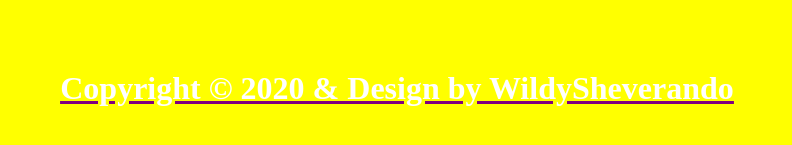
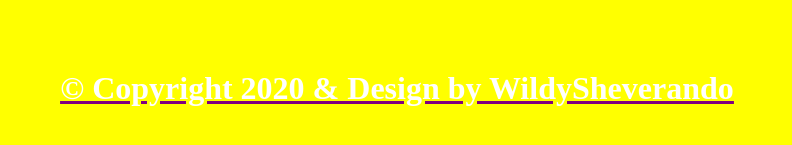
Before and after one commit to wildysheverandoweb/njjnjbhbgvyuyyhuy, a plain HTML site: page index.html in a window 1280 px wide. Shown: the part 609-754 px from the top of the page, without its empty margins (243-1035 px from the left). Drawn offline with Linux system fonts and the light colour scheme.

Commit message:
Update index.html

```diff
--- a/index.html
+++ b/index.html
@@ -24,4 +24,4 @@ body{
 
 	<br>
 	<br>
-	<h1><font color=gREEN><center><font color=White>Copyright &copy 2020 & Design by WildySheverando</center></color></center></color></h1>
+	<h1><font color=gREEN><center><font color=White>&copy Copyright 2020 & Design by WildySheverando</center></color></center></color></h1>
```
